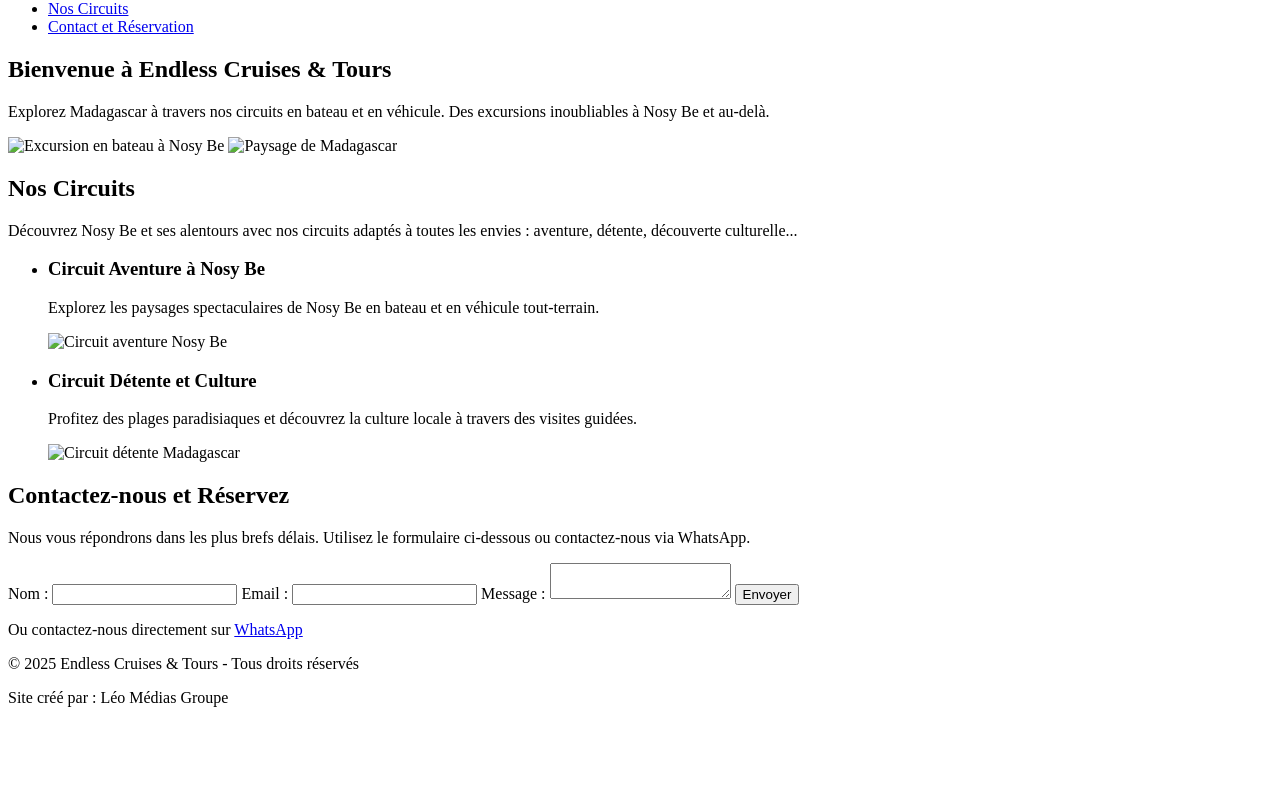
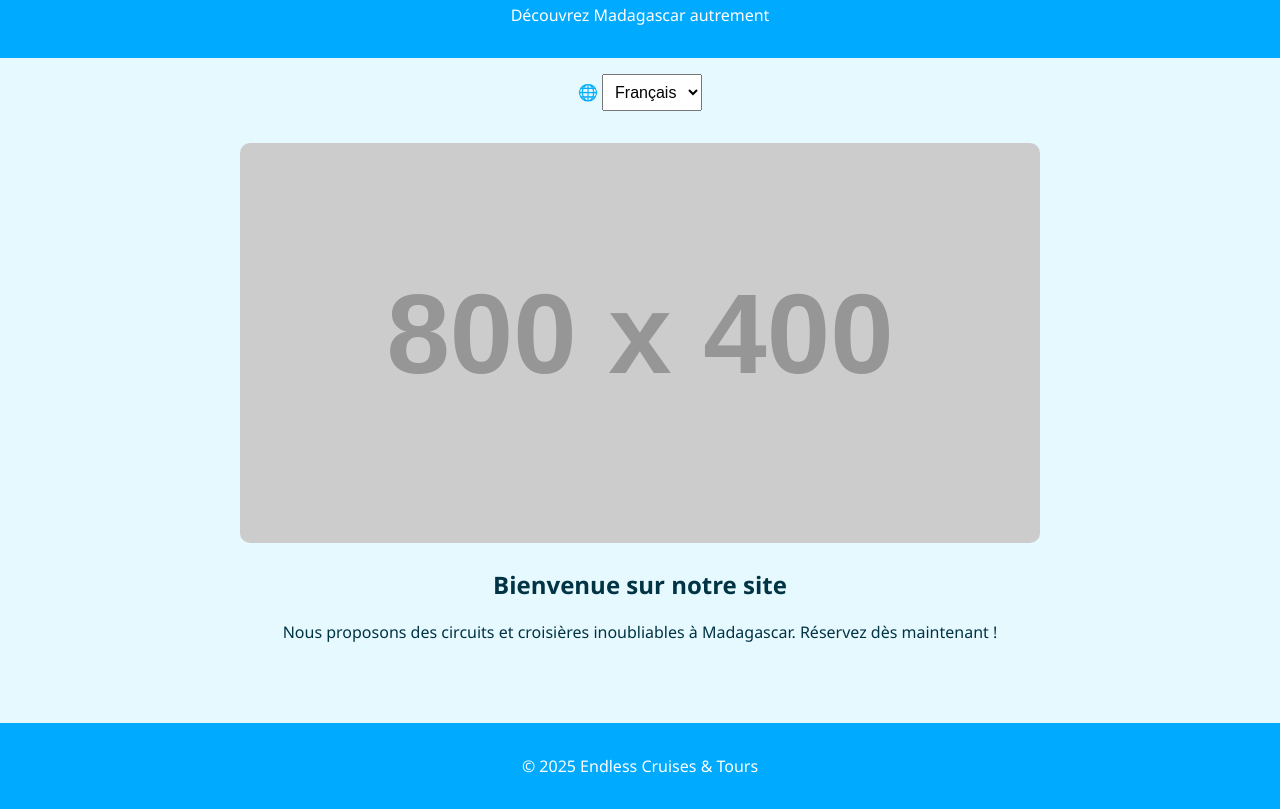
Before and after one commit to EndlessExplorer/endless-cruises-and-tours, a plain HTML site: page index.html in a window 1280 px wide. Shown: the part 98-907 px from the top of the page. Before the commit the page ends 821 px from the top, so only its background shows below. Drawn offline with Linux system fonts and the light colour scheme; placeholder pictures from the web are drawn by us.

Commit message:
Mise à jour avec images provisoires pour un rendu visuel plus agréable

```diff
--- a/index.html
+++ b/index.html
@@ -4,83 +4,107 @@
 <head>
   <meta charset="UTF-8" />
   <meta name="viewport" content="width=device-width, initial-scale=1.0" />
-  <meta name="description" content="Excursions à Madagascar avec Endless Cruises & Tours. Découvrez les circuits en bateau et en véhicule." />
-  <meta name="keywords" content="Madagascar, excursions, tours, vacances, aventure, îles, Nosy Be" />
-  <meta name="author" content="Endless Cruises & Tours" />
-  <title>Endless Cruises & Tours - Découvrez Madagascar</title>
-  <link rel="icon" href="favicon.ico" type="image/x-icon" />
-  <link rel="stylesheet" href="style.css" />
+  <meta name="description" content="Excursions et croisières à Madagascar - Endless Cruises & Tours" />
+  <title>Endless Cruises & Tours</title>
+  <style>
+    body {
+      font-family: 'Segoe UI', sans-serif;
+      margin: 0;
+      padding: 0;
+      background: #e6f9ff;
+      color: #003344;
+    }
+    header {
+      background-color: #00aaff;
+      padding: 1rem;
+      color: white;
+      text-align: center;
+    }
+    nav {
+      text-align: center;
+      margin-top: 1rem;
+    }
+    nav select {
+      padding: 0.5rem;
+      font-size: 1rem;
+    }
+    main {
+      padding: 2rem;
+      text-align: center;
+    }
+    .hero {
+      width: 100%;
+      max-width: 800px;
+      margin: auto;
+    }
+    .hero img {
+      max-width: 100%;
+      border-radius: 10px;
+    }
+    footer {
+      background-color: #00aaff;
+      color: white;
+      text-align: center;
+      padding: 1rem;
+      margin-top: 2rem;
+    }
+  </style>
 </head>
-
 <body>
-  <!-- HEADER -->
   <header>
-    <h1>Endless Cruises & Tours</h1>
-    <nav>
-      <ul>
-        <li><a href="index.html">Accueil</a></li>
-        <li><a href="circuits.html">Nos Circuits</a></li>
-        <li><a href="contact.html">Contact et Réservation</a></li>
-      </ul>
-    </nav>
+    <h1 id="title">Endless Cruises & Tours</h1>
+    <p id="subtitle">Découvrez Madagascar autrement</p>
   </header>
 
-  <!-- PAGE ACCUEIL -->
-  <section id="accueil">
-    <h2>Bienvenue à Endless Cruises & Tours</h2>
-    <p>Explorez Madagascar à travers nos circuits en bateau et en véhicule. Des excursions inoubliables à Nosy Be et au-delà.</p>
-    <div class="photos">
-      <img src="images/bateau1.jpg" alt="Excursion en bateau à Nosy Be" />
-      <img src="images/paysage1.jpg" alt="Paysage de Madagascar" />
+  <nav>
+    <label for="language">🌐</label>
+    <select id="language" onchange="setLanguage(this.value)">
+      <option value="fr">Français</option>
+      <option value="en">English</option>
+      <option value="de">Deutsch</option>
+    </select>
+  </nav>
+
+  <main>
+    <div class="hero">
+      <img src="https://via.placeholder.com/800x400?text=Madagascar+Tour" alt="Tour Image" />
     </div>
-  </section>
+    <h2 id="welcome">Bienvenue sur notre site</h2>
+    <p id="intro">Nous proposons des circuits et croisières inoubliables à Madagascar. Réservez dès maintenant !</p>
+  </main>
 
-  <!-- PAGE CIRCUITS -->
-  <section id="circuits">
-    <h2>Nos Circuits</h2>
-    <p>Découvrez Nosy Be et ses alentours avec nos circuits adaptés à toutes les envies : aventure, détente, découverte culturelle...</p>
-    <ul>
-      <li>
-        <h3>Circuit Aventure à Nosy Be</h3>
-        <p>Explorez les paysages spectaculaires de Nosy Be en bateau et en véhicule tout-terrain.</p>
-        <img src="images/circuit1.jpg" alt="Circuit aventure Nosy Be" />
-      </li>
-      <li>
-        <h3>Circuit Détente et Culture</h3>
-        <p>Profitez des plages paradisiaques et découvrez la culture locale à travers des visites guidées.</p>
-        <img src="images/circuit2.jpg" alt="Circuit détente Madagascar" />
-      </li>
-    </ul>
-  </section>
-
-  <!-- PAGE CONTACT ET RÉSERVATION -->
-  <section id="contact">
-    <h2>Contactez-nous et Réservez</h2>
-    <p>Nous vous répondrons dans les plus brefs délais. Utilisez le formulaire ci-dessous ou contactez-nous via WhatsApp.</p>
-    <form action="https://formspree.io/f/xyzzzz" method="POST">
-      <label for="name">Nom :</label>
-      <input type="text" id="name" name="name" required />
-
-      <label for="email">Email :</label>
-      <input type="email" id="email" name="email" required />
-
-      <label for="message">Message :</label>
-      <textarea id="message" name="message" required></textarea>
-
-      <button type="submit">Envoyer</button>
-    </form>
-
-    <div>
-      <p>Ou contactez-nous directement sur <a href="https://wa.me/261342842256">WhatsApp</a></p>
-    </div>
-  </section>
-
-  <!-- FOOTER -->
   <footer>
-    <p>© 2025 Endless Cruises & Tours - Tous droits réservés</p>
-    <p>Site créé par : Léo Médias Groupe</p>
+    <p>&copy; 2025 Endless Cruises & Tours</p>
   </footer>
 
-  <script src="script.js"></script>
+  <script>
+    const translations = {
+      fr: {
+        title: "Endless Cruises & Tours",
+        subtitle: "Découvrez Madagascar autrement",
+        welcome: "Bienvenue sur notre site",
+        intro: "Nous proposons des circuits et croisières inoubliables à Madagascar. Réservez dès maintenant !"
+      },
+      en: {
+        title: "Endless Cruises & Tours",
+        subtitle: "Discover Madagascar differently",
+        welcome: "Welcome to our website",
+        intro: "We offer unforgettable tours and cruises in Madagascar. Book now!"
+      },
+      de: {
+        title: "Endless Cruises & Tours",
+        subtitle: "Entdecken Sie Madagaskar anders",
+        welcome: "Willkommen auf unserer Webseite",
+        intro: "Wir bieten unvergessliche Touren und Kreuzfahrten in Madagaskar an. Jetzt buchen!"
+      }
+    };
+
+    function setLanguage(lang) {
+      document.getElementById("title").textContent = translations[lang].title;
+      document.getElementById("subtitle").textContent = translations[lang].subtitle;
+      document.getElementById("welcome").textContent = translations[lang].welcome;
+      document.getElementById("intro").textContent = translations[lang].intro;
+    }
+  </script>
 </body>
 </html>
```
